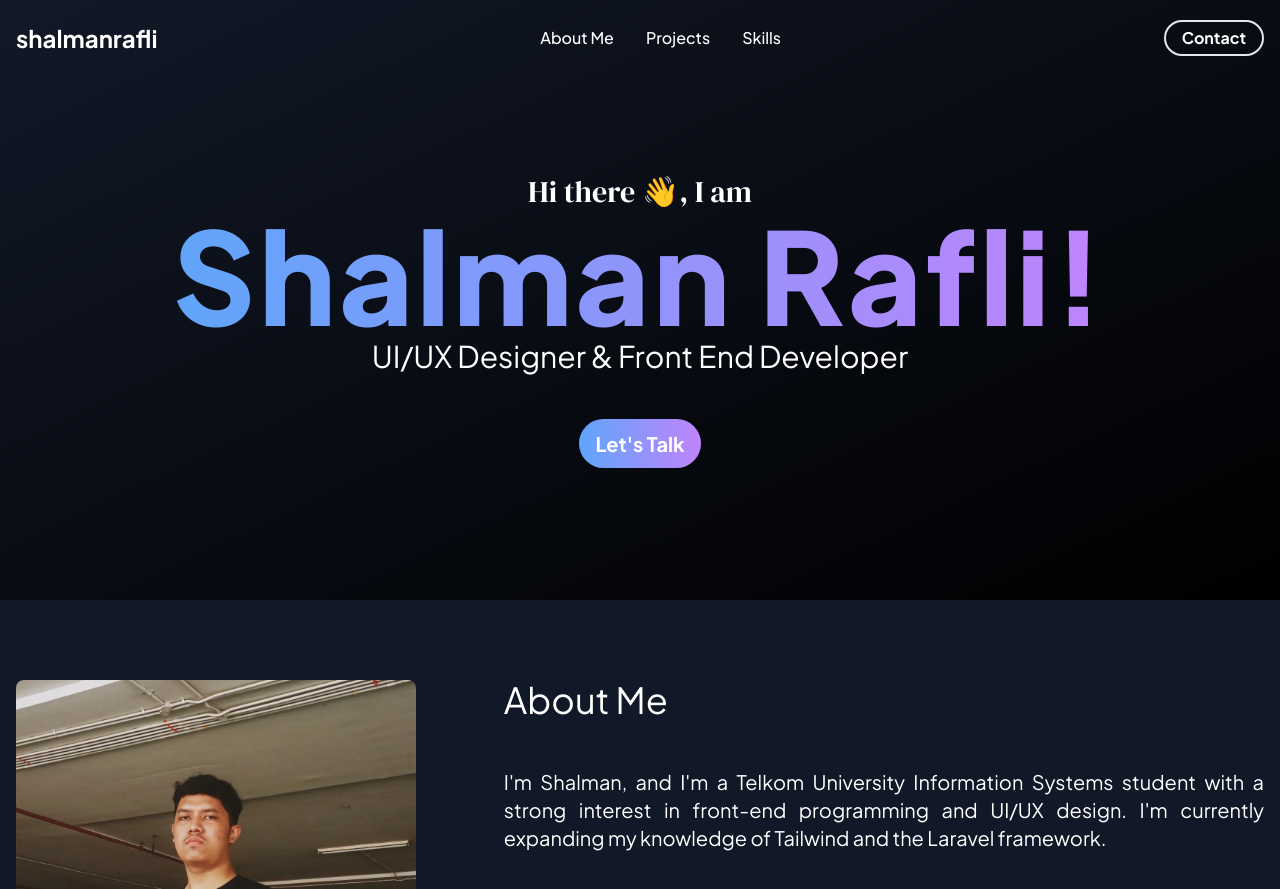
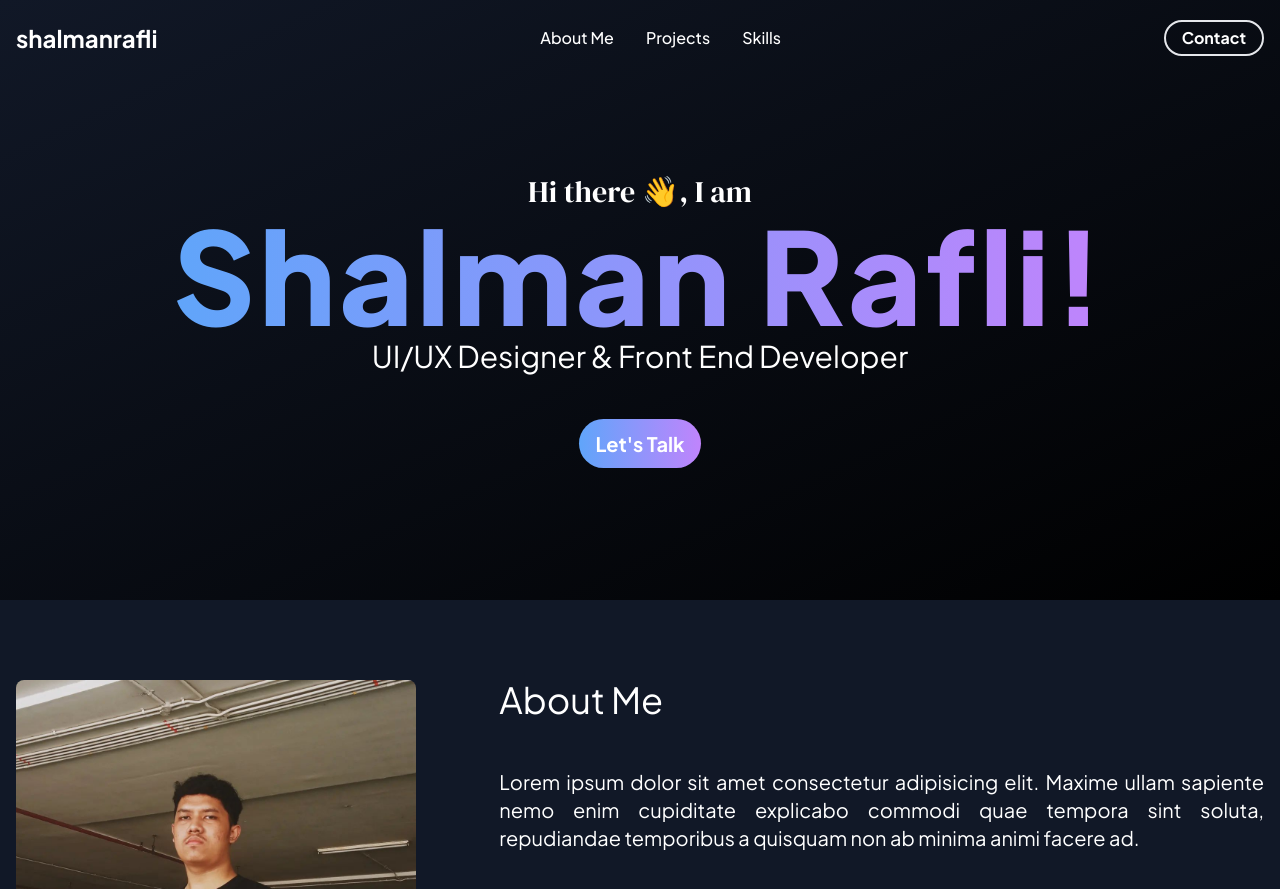
Before and after one commit to shalmanrafli30/portofolio, a website: page index.html in a window 1280 px wide. Shown: the top 889 px of the page. Drawn offline with nearby package versions, Linux system fonts and the light colour scheme.

Commit message:
summary2

```diff
--- a/index.html
+++ b/index.html
@@ -74,7 +74,7 @@
                     <!-- END FOTO -->
                     <div class="flex flex-col md:space-y-10 lg:space-y-10">
                         <h3 class="text-center md:text-left md:text-4xl lg:text-4xl text-3xl text-white mb-2">About Me</h3>
-                        <p class="text-justify text-white mb-10 md:mb-3 md:h-auto md:text-xl lg:text-xl">I'm Shalman, and I'm a Telkom University Information Systems student with a strong interest in front-end programming and UI/UX design. I'm currently expanding my knowledge of Tailwind and the Laravel framework.</p>
+                        <p class="text-justify text-white mb-10 md:mb-3 md:h-auto md:text-xl lg:text-xl">Lorem ipsum dolor sit amet consectetur adipisicing elit. Maxime ullam sapiente nemo enim cupiditate explicabo commodi quae tempora sint soluta, repudiandae temporibus a quisquam non ab minima animi facere ad.</p>
                         <!-- SOCMED -->
                         <div class="w-full justify-center items-center flex flex-col md:items-start">
                             <h3 class="text-white font-semibold pb-4 md:text-xl lg:text-2xl">Lets Connect!</h3>
```
